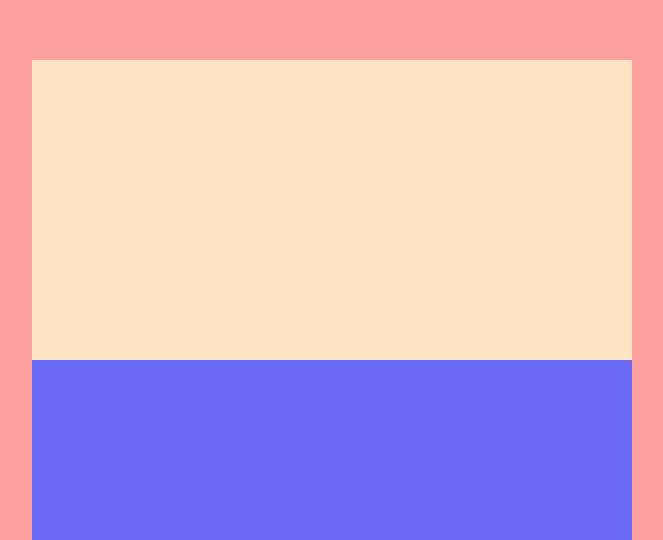
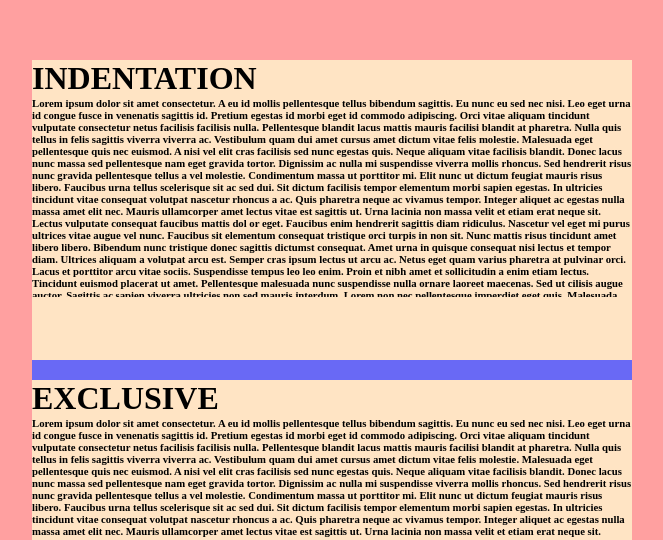
Before and after one commit to Saccharin01/-, a React app: page / in a window 1280 px wide. Shown: the part 260-800 px from the top of the page, without its empty margins (224-887 px from the left). Built offline with nearby package versions, Linux system fonts and the light colour scheme.

Commit message:
error shooting

```diff
--- a/src/CardComponent.tsx
+++ b/src/CardComponent.tsx
@@ -11,32 +11,48 @@ import React from "react";
  * * Array.from() 메서드를 이용해서 임의의 길이값 만큼의 배열을 만들것
  * * Array.from() 에는 길이값을 정의해주는 객체를 넣어줘야 해당 길이값 만큼의 빈 배열을 돌려주는데, 이 것을 생성될 card의 갯수로 추상화
  * * 삼항연산자를 이용해서 baseData.h1.textNode가 배열이 맞으면 그 배열의 길이값을, 아니라면 숫자 1을 받는 변수를 초기화
- * * falsy 로 판단될 수 있는 부분을 제거하기 위해 index값에 +1 씩 연산해서 빈 배열을 매핑
+ * * falsy 로 판단될 수 있는 값을 제거하기 위해 index값에 +1 씩 연산해서 빈 배열을 매핑
+ * ? React에서 렌더링을 위한 반복 메서드의 경우 명시적 혹은 암시적 리턴 값이 존재해야 함
+ * ? .map(()=>{})의 경우 요소에 대한 콜백 처리만 해주고 리턴 값이 없음. 리턴을 하려면 return 키워드를 달아서 명시적으로 해줘야 하는데, 사용 해 본 결과 코드의 가독성이 나빠짐
+ * ? 때문에 화살표 함수 표현식에서 정의되어 있는 암시적 리턴을 가시성 있게 처리하기 위해 소괄호를 사용하는 축약형 표현을 이용하는것이 유효
+ *  * .map((element) => {return element+1}) == .map((element) => (element+1)) == .map((element) => element+1)
  * @returns
  */
 
 
 
 const CardComponent:React.FC = ()=>{
-  const length = Array.isArray(baseData.card.textNode) ? baseData.card.textNode.length : 1
+  const length = Array.isArray(baseData.h1.textNode) ? baseData.h1.textNode.length : 1
   const cardCount = Array.from({length : length}, (_,index)=>{return index+1})
   return (
-
     <DivComponent className={baseData.cardContainer.class}>
-        {cardCount.map(()=>{})}
-        <DivComponent className={baseData.card.class}>
-
+      {cardCount.map((_,index) => (
+        <DivComponent key={index} className={baseData.card.class}>
+          <H1Component
+          className={baseData.h1.class}
+          textNode={baseData.h1.textNode[index]}
+          />
+          <H6Component
+          className={baseData.h6.class}
+          textNode={baseData.h6.textNode[index]}
+          />
         </DivComponent>
-      </DivComponent>
+      ))}
+    </DivComponent>
   )
 }
+
+
+
+
 const CardElement: React.FC = () => {
   // 카드를 몇 개 생성할지 결정
-  const cards = Array.isArray(baseData.card.textNode) ? baseData.card.textNode.length : 1;
-
+  const cards = Array.isArray(baseData.h1.textNode) ? baseData.h1.textNode.length : 1;
+  const cardCount = Array.from({length : cards}, (_,index)=>{return index+1})
+  console.log(cardCount)
   return (
     <DivComponent className={baseData.cardContainer.class}>
-      {Array.from({ length: cards }).map((_, index) => (
+      {cardCount.map((_, index) => (
         <DivComponent key={index} className={baseData.card.class}>
           <H1Component
             className={baseData.h1.class}
```
